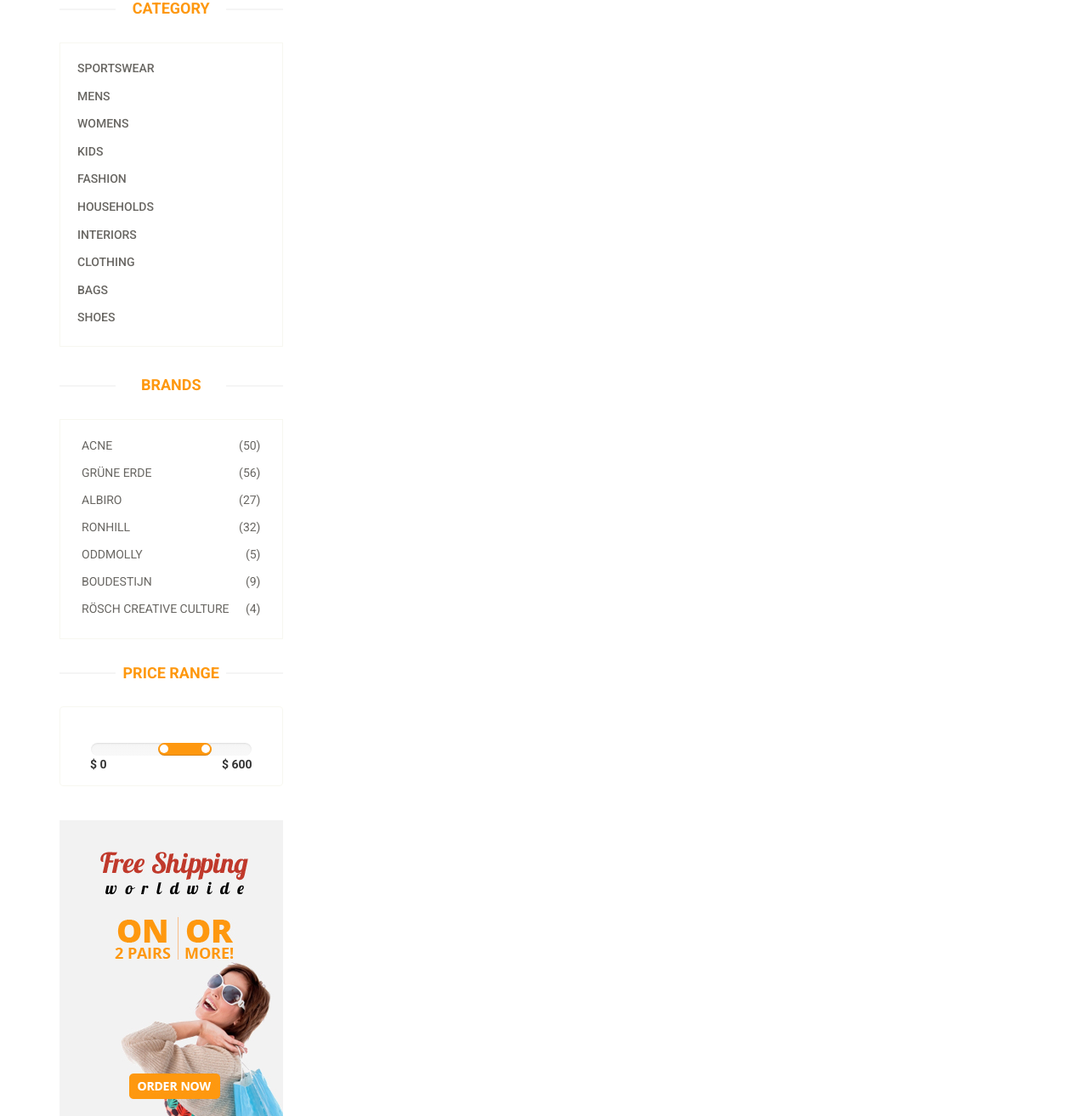
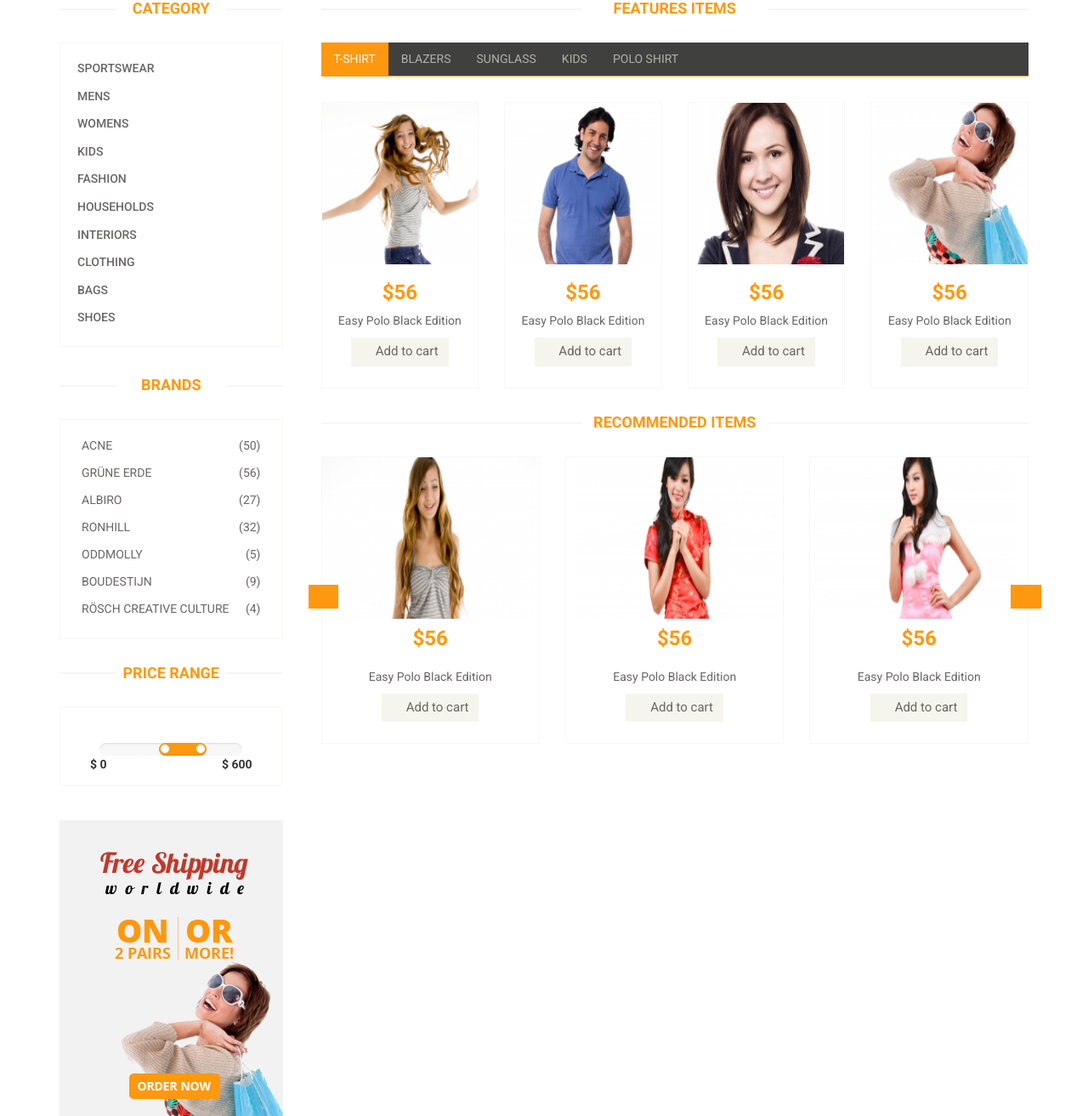
Before and after one commit to Quangbao123/ecommerce-shop-django, a Django app: page /ecomshop/ in a window 1280 px wide. Shown: the part 212-1525 px from the top of the page at 85% size. Run offline with Django 5.2, Linux system fonts and the light colour scheme; data that the repository does not hold is empty; some libraries are stand-ins or nearby versions; some web fonts are replaced.

Commit message:
Add new feature home_product

```diff
--- /dev/null
+++ b/doan/demo/templates/index.html
@@ -0,0 +1,410 @@
+{% extends 'base.html' %}
+{% block content %}
+  <div class="col-sm-9 padding-right">
+    <div class="features_items">
+      <!-- features_items -->
+      <h2 class="title text-center">Features Items</h2>
+	    {% for product in products %}
+      <div class="col-sm-4">
+        <div class="product-image-wrapper">
+          <div class="single-products">
+            <div class="productinfo text-center">
+              <img src="/media/products/{{ product.image_filenames.0 }}" alt="{{ product.name }}" />
+              <h2>${{ product.price }}</h2>
+              <p>{{ product.name }}</p>
+              <a href="#" class="btn btn-default add-to-cart"><i class="fa fa-shopping-cart"></i>Add to cart</a>
+            </div>
+            <div class="product-overlay">
+              <div class="overlay-content">
+                <h2>${{ product.price }}</h2>
+                <p>{{ product.name }}</p>
+                <a href="#" class="btn btn-default add-to-cart"><i class="fa fa-shopping-cart"></i>Add to cart</a>
+              </div>
+            </div>
+          </div>
+          <div class="choose">
+            <ul class="nav nav-pills nav-justified">
+              <li>
+                <a href="#"><i class="fa fa-plus-square"></i>Add to wishlist</a>
+              </li>
+              <li>
+                <a href="#"><i class="fa fa-plus-square"></i>Add to compare</a>
+              </li>
+            </ul>
+          </div>
+        </div>
+      </div>
+      {% endfor %}
+    </div>
+    <!-- features_items -->
+
+    <div class="category-tab">
+      <!-- category-tab -->
+      <div class="col-sm-12">
+        <ul class="nav nav-tabs">
+          <li class="active">
+            <a href="#tshirt" data-toggle="tab">T-Shirt</a>
+          </li>
+          <li>
+            <a href="#blazers" data-toggle="tab">Blazers</a>
+          </li>
+          <li>
+            <a href="#sunglass" data-toggle="tab">Sunglass</a>
+          </li>
+          <li>
+            <a href="#kids" data-toggle="tab">Kids</a>
+          </li>
+          <li>
+            <a href="#poloshirt" data-toggle="tab">Polo shirt</a>
+          </li>
+        </ul>
+      </div>
+      <div class="tab-content">
+        <div class="tab-pane fade active in" id="tshirt">
+          <div class="col-sm-3">
+            <div class="product-image-wrapper">
+              <div class="single-products">
+                <div class="productinfo text-center">
+                  <img src="images/home/gallery1.jpg" alt="" />
+                  <h2>$56</h2>
+                  <p>Easy Polo Black Edition</p>
+                  <a href="#" class="btn btn-default add-to-cart"><i class="fa fa-shopping-cart"></i>Add to cart</a>
+                </div>
+              </div>
+            </div>
+          </div>
+          <div class="col-sm-3">
+            <div class="product-image-wrapper">
+              <div class="single-products">
+                <div class="productinfo text-center">
+                  <img src="images/home/gallery2.jpg" alt="" />
+                  <h2>$56</h2>
+                  <p>Easy Polo Black Edition</p>
+                  <a href="#" class="btn btn-default add-to-cart"><i class="fa fa-shopping-cart"></i>Add to cart</a>
+                </div>
+              </div>
+            </div>
+          </div>
+          <div class="col-sm-3">
+            <div class="product-image-wrapper">
+              <div class="single-products">
+                <div class="productinfo text-center">
+                  <img src="images/home/gallery3.jpg" alt="" />
+                  <h2>$56</h2>
+                  <p>Easy Polo Black Edition</p>
+                  <a href="#" class="btn btn-default add-to-cart"><i class="fa fa-shopping-cart"></i>Add to cart</a>
+                </div>
+              </div>
+            </div>
+          </div>
+          <div class="col-sm-3">
+            <div class="product-image-wrapper">
+              <div class="single-products">
+                <div class="productinfo text-center">
+                  <img src="images/home/gallery4.jpg" alt="" />
+                  <h2>$56</h2>
+                  <p>Easy Polo Black Edition</p>
+                  <a href="#" class="btn btn-default add-to-cart"><i class="fa fa-shopping-cart"></i>Add to cart</a>
+                </div>
+              </div>
+            </div>
+          </div>
+        </div>
+
+        <div class="tab-pane fade" id="blazers">
+          <div class="col-sm-3">
+            <div class="product-image-wrapper">
+              <div class="single-products">
+                <div class="productinfo text-center">
+                  <img src="images/home/gallery4.jpg" alt="" />
+                  <h2>$56</h2>
+                  <p>Easy Polo Black Edition</p>
+                  <a href="#" class="btn btn-default add-to-cart"><i class="fa fa-shopping-cart"></i>Add to cart</a>
+                </div>
+              </div>
+            </div>
+          </div>
+          <div class="col-sm-3">
+            <div class="product-image-wrapper">
+              <div class="single-products">
+                <div class="productinfo text-center">
+                  <img src="images/home/gallery3.jpg" alt="" />
+                  <h2>$56</h2>
+                  <p>Easy Polo Black Edition</p>
+                  <a href="#" class="btn btn-default add-to-cart"><i class="fa fa-shopping-cart"></i>Add to cart</a>
+                </div>
+              </div>
+            </div>
+          </div>
+          <div class="col-sm-3">
+            <div class="product-image-wrapper">
+              <div class="single-products">
+                <div class="productinfo text-center">
+                  <img src="images/home/gallery2.jpg" alt="" />
+                  <h2>$56</h2>
+                  <p>Easy Polo Black Edition</p>
+                  <a href="#" class="btn btn-default add-to-cart"><i class="fa fa-shopping-cart"></i>Add to cart</a>
+                </div>
+              </div>
+            </div>
+          </div>
+          <div class="col-sm-3">
+            <div class="product-image-wrapper">
+              <div class="single-products">
+                <div class="productinfo text-center">
+                  <img src="images/home/gallery1.jpg" alt="" />
+                  <h2>$56</h2>
+                  <p>Easy Polo Black Edition</p>
+                  <a href="#" class="btn btn-default add-to-cart"><i class="fa fa-shopping-cart"></i>Add to cart</a>
+                </div>
+              </div>
+            </div>
+          </div>
+        </div>
+
+        <div class="tab-pane fade" id="sunglass">
+          <div class="col-sm-3">
+            <div class="product-image-wrapper">
+              <div class="single-products">
+                <div class="productinfo text-center">
+                  <img src="images/home/gallery3.jpg" alt="" />
+                  <h2>$56</h2>
+                  <p>Easy Polo Black Edition</p>
+                  <a href="#" class="btn btn-default add-to-cart"><i class="fa fa-shopping-cart"></i>Add to cart</a>
+                </div>
+              </div>
+            </div>
+          </div>
+          <div class="col-sm-3">
+            <div class="product-image-wrapper">
+              <div class="single-products">
+                <div class="productinfo text-center">
+                  <img src="images/home/gallery4.jpg" alt="" />
+                  <h2>$56</h2>
+                  <p>Easy Polo Black Edition</p>
+                  <a href="#" class="btn btn-default add-to-cart"><i class="fa fa-shopping-cart"></i>Add to cart</a>
+                </div>
+              </div>
+            </div>
+          </div>
+          <div class="col-sm-3">
+            <div class="product-image-wrapper">
+              <div class="single-products">
+                <div class="productinfo text-center">
+                  <img src="images/home/gallery1.jpg" alt="" />
+                  <h2>$56</h2>
+                  <p>Easy Polo Black Edition</p>
+                  <a href="#" class="btn btn-default add-to-cart"><i class="fa fa-shopping-cart"></i>Add to cart</a>
+                </div>
+              </div>
+            </div>
+          </div>
+          <div class="col-sm-3">
+            <div class="product-image-wrapper">
+              <div class="single-products">
+                <div class="productinfo text-center">
+                  <img src="images/home/gallery2.jpg" alt="" />
+                  <h2>$56</h2>
+                  <p>Easy Polo Black Edition</p>
+                  <a href="#" class="btn btn-default add-to-cart"><i class="fa fa-shopping-cart"></i>Add to cart</a>
+                </div>
+              </div>
+            </div>
+          </div>
+        </div>
+
+        <div class="tab-pane fade" id="kids">
+          <div class="col-sm-3">
+            <div class="product-image-wrapper">
+              <div class="single-products">
+                <div class="productinfo text-center">
+                  <img src="images/home/gallery1.jpg" alt="" />
+                  <h2>$56</h2>
+                  <p>Easy Polo Black Edition</p>
+                  <a href="#" class="btn btn-default add-to-cart"><i class="fa fa-shopping-cart"></i>Add to cart</a>
+                </div>
+              </div>
+            </div>
+          </div>
+          <div class="col-sm-3">
+            <div class="product-image-wrapper">
+              <div class="single-products">
+                <div class="productinfo text-center">
+                  <img src="images/home/gallery2.jpg" alt="" />
+                  <h2>$56</h2>
+                  <p>Easy Polo Black Edition</p>
+                  <a href="#" class="btn btn-default add-to-cart"><i class="fa fa-shopping-cart"></i>Add to cart</a>
+                </div>
+              </div>
+            </div>
+          </div>
+          <div class="col-sm-3">
+            <div class="product-image-wrapper">
+              <div class="single-products">
+                <div class="productinfo text-center">
+                  <img src="images/home/gallery3.jpg" alt="" />
+                  <h2>$56</h2>
+                  <p>Easy Polo Black Edition</p>
+                  <a href="#" class="btn btn-default add-to-cart"><i class="fa fa-shopping-cart"></i>Add to cart</a>
+                </div>
+              </div>
+            </div>
+          </div>
+          <div class="col-sm-3">
+            <div class="product-image-wrapper">
+              <div class="single-products">
+                <div class="productinfo text-center">
+                  <img src="images/home/gallery4.jpg" alt="" />
+                  <h2>$56</h2>
+                  <p>Easy Polo Black Edition</p>
+                  <a href="#" class="btn btn-default add-to-cart"><i class="fa fa-shopping-cart"></i>Add to cart</a>
+                </div>
+              </div>
+            </div>
+          </div>
+        </div>
+
+        <div class="tab-pane fade" id="poloshirt">
+          <div class="col-sm-3">
+            <div class="product-image-wrapper">
+              <div class="single-products">
+                <div class="productinfo text-center">
+                  <img src="images/home/gallery2.jpg" alt="" />
+                  <h2>$56</h2>
+                  <p>Easy Polo Black Edition</p>
+                  <a href="#" class="btn btn-default add-to-cart"><i class="fa fa-shopping-cart"></i>Add to cart</a>
+                </div>
+              </div>
+            </div>
+          </div>
+          <div class="col-sm-3">
+            <div class="product-image-wrapper">
+              <div class="single-products">
+                <div class="productinfo text-center">
+                  <img src="images/home/gallery4.jpg" alt="" />
+                  <h2>$56</h2>
+                  <p>Easy Polo Black Edition</p>
+                  <a href="#" class="btn btn-default add-to-cart"><i class="fa fa-shopping-cart"></i>Add to cart</a>
+                </div>
+              </div>
+            </div>
+          </div>
+          <div class="col-sm-3">
+            <div class="product-image-wrapper">
+              <div class="single-products">
+                <div class="productinfo text-center">
+                  <img src="images/home/gallery3.jpg" alt="" />
+                  <h2>$56</h2>
+                  <p>Easy Polo Black Edition</p>
+                  <a href="#" class="btn btn-default add-to-cart"><i class="fa fa-shopping-cart"></i>Add to cart</a>
+                </div>
+              </div>
+            </div>
+          </div>
+          <div class="col-sm-3">
+            <div class="product-image-wrapper">
+              <div class="single-products">
+                <div class="productinfo text-center">
+                  <img src="images/home/gallery1.jpg" alt="" />
+                  <h2>$56</h2>
+                  <p>Easy Polo Black Edition</p>
+                  <a href="#" class="btn btn-default add-to-cart"><i class="fa fa-shopping-cart"></i>Add to cart</a>
+                </div>
+              </div>
+            </div>
+          </div>
+        </div>
+      </div>
+    </div>
+    <!-- /category-tab -->
+
+    <div class="recommended_items">
+      <!-- recommended_items -->
+      <h2 class="title text-center">recommended items</h2>
+
+      <div id="recommended-item-carousel" class="carousel slide" data-ride="carousel">
+        <div class="carousel-inner">
+          <div class="item active">
+            <div class="col-sm-4">
+              <div class="product-image-wrapper">
+                <div class="single-products">
+                  <div class="productinfo text-center">
+                    <img src="images/home/recommend1.jpg" alt="" />
+                    <h2>$56</h2>
+                    <p>Easy Polo Black Edition</p>
+                    <a href="#" class="btn btn-default add-to-cart"><i class="fa fa-shopping-cart"></i>Add to cart</a>
+                  </div>
+                </div>
+              </div>
+            </div>
+            <div class="col-sm-4">
+              <div class="product-image-wrapper">
+                <div class="single-products">
+                  <div class="productinfo text-center">
+                    <img src="images/home/recommend2.jpg" alt="" />
+                    <h2>$56</h2>
+                    <p>Easy Polo Black Edition</p>
+                    <a href="#" class="btn btn-default add-to-cart"><i class="fa fa-shopping-cart"></i>Add to cart</a>
+                  </div>
+                </div>
+              </div>
+            </div>
+            <div class="col-sm-4">
+              <div class="product-image-wrapper">
+                <div class="single-products">
+                  <div class="productinfo text-center">
+                    <img src="images/home/recommend3.jpg" alt="" />
+                    <h2>$56</h2>
+                    <p>Easy Polo Black Edition</p>
+                    <a href="#" class="btn btn-default add-to-cart"><i class="fa fa-shopping-cart"></i>Add to cart</a>
+                  </div>
+                </div>
+              </div>
+            </div>
+          </div>
+          <div class="item">
+            <div class="col-sm-4">
+              <div class="product-image-wrapper">
+                <div class="single-products">
+                  <div class="productinfo text-center">
+                    <img src="images/home/recommend1.jpg" alt="" />
+                    <h2>$56</h2>
+                    <p>Easy Polo Black Edition</p>
+                    <a href="#" class="btn btn-default add-to-cart"><i class="fa fa-shopping-cart"></i>Add to cart</a>
+                  </div>
+                </div>
+              </div>
+            </div>
+            <div class="col-sm-4">
+              <div class="product-image-wrapper">
+                <div class="single-products">
+                  <div class="productinfo text-center">
+                    <img src="images/home/recommend2.jpg" alt="" />
+                    <h2>$56</h2>
+                    <p>Easy Polo Black Edition</p>
+                    <a href="#" class="btn btn-default add-to-cart"><i class="fa fa-shopping-cart"></i>Add to cart</a>
+                  </div>
+                </div>
+              </div>
+            </div>
+            <div class="col-sm-4">
+              <div class="product-image-wrapper">
+                <div class="single-products">
+                  <div class="productinfo text-center">
+                    <img src="images/home/recommend3.jpg" alt="" />
+                    <h2>$56</h2>
+                    <p>Easy Polo Black Edition</p>
+                    <a href="#" class="btn btn-default add-to-cart"><i class="fa fa-shopping-cart"></i>Add to cart</a>
+                  </div>
+                </div>
+              </div>
+            </div>
+          </div>
+        </div>
+        <a class="left recommended-item-control" href="#recommended-item-carousel" data-slide="prev"><i class="fa fa-angle-left"></i></a>
+        <a class="right recommended-item-control" href="#recommended-item-carousel" data-slide="next"><i class="fa fa-angle-right"></i></a>
+      </div>
+    </div>
+    <!-- /recommended_items -->
+  </div>
+{% endblock %}
--- a/doan/demo/views.py
+++ b/doan/demo/views.py
@@ -1,6 +1,10 @@
 from django.shortcuts import render
-
+from product.models import Product
+import json
 # Create your views here.
 # ----------------- HOME -----------------
 def home_view(request):
-    return render(request, 'base.html')
+    products = Product.objects.all()
+    for product in products:
+        product.image_filenames = json.loads(product.image)
+    return render(request, 'index.html', {'products': products})
--- a/doan/doan/settings.py
+++ b/doan/doan/settings.py
@@ -40,6 +40,7 @@ INSTALLED_APPS = [
     'users',
     'blog',
     'product',
+    'demo',
     'ckeditor',
     'ckeditor_uploader',
 ]
--- a/doan/templates/base.html
+++ b/doan/templates/base.html
@@ -39,5 +39,6 @@
     <script src="{% static 'js/jquery.scrollUp.min.js'%}"></script>
     <script src="{% static 'js/price-range.js'%}"></script>
     <script src="{% static 'js/main.js'%}"></script>
+    <script src="{% static 'js/jquery.prettyPhoto.js'%}"></script>
 </body>
 </html>
```
